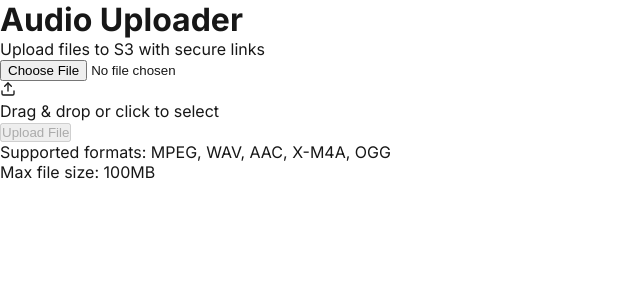
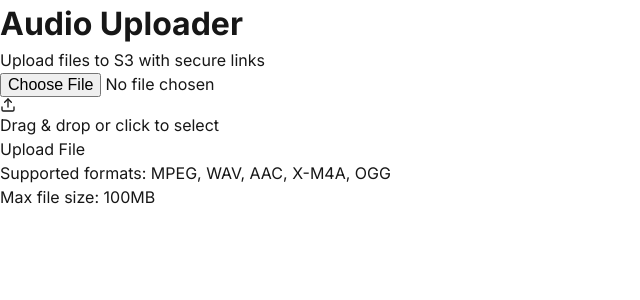
Before and after one commit to fullstacknyc/s3-audio-uploader, a Next.js app: page / in a window 1280 px wide. Shown: the top 300 px of the page, without its empty margins (0-640 px from the left). Built offline with nearby package versions, Linux system fonts and the light colour scheme.

Commit message:
globals.css styling

```diff
--- a/app/globals.css
+++ b/app/globals.css
@@ -1,42 +1,100 @@
 :root {
-  --background: #ffffff;
+  --background: #fff;
   --foreground: #171717;
+  --primary: #2563eb;
+  --primary-hover: #1d4ed8;
+  --success: #16a34a;
+  --error: #dc2626;
+  --border: #e5e7eb;
+  --border-dark: #404040;
+  --text-muted: #6b7280;
+  --radius: 0.5rem;
+  --shadow: 0 1px 3px rgba(0, 0, 0, 0.1);
+  --transition: all 150ms cubic-bezier(0.4, 0, 0.2, 1);
 }
 
 @media (prefers-color-scheme: dark) {
   :root {
     --background: #0a0a0a;
-    --foreground: #ededed;
+    --foreground: #fafafa;
+    --border: #404040;
+    --border-dark: #525252;
+    --text-muted: #a1a1aa;
+    --shadow: 0 1px 3px rgba(0, 0, 0, 0.25);
   }
 }
 
-html,
-body {
-  max-width: 100vw;
-  overflow-x: hidden;
+*,
+*::before,
+*::after {
+  box-sizing: border-box;
+  margin: 0;
+  padding: 0;
+}
+
+html {
+  color-scheme: light dark;
+  scroll-behavior: smooth;
+  -webkit-text-size-adjust: 100%;
+  -webkit-tap-highlight-color: transparent;
 }
 
 body {
+  min-height: 100vh;
   color: var(--foreground);
-  background: var(--background);
-  font-family: Arial, Helvetica, sans-serif;
+  background-color: var(--background);
+  font-family: system-ui, -apple-system, BlinkMacSystemFont, 'Segoe UI', Roboto, Oxygen, Ubuntu, Cantarell, 'Open Sans', sans-serif;
+  font-synthesis: none;
+  text-rendering: optimizeLegibility;
+  line-height: 1.5;
   -webkit-font-smoothing: antialiased;
   -moz-osx-font-smoothing: grayscale;
 }
 
-* {
-  box-sizing: border-box;
-  padding: 0;
-  margin: 0;
+img,
+picture,
+video,
+canvas,
+svg {
+  display: block;
+  max-width: 100%;
+}
+
+input,
+button,
+textarea,
+select {
+  font: inherit;
+  color: inherit;
+}
+
+button {
+  cursor: pointer;
+  background: none;
+  border: none;
 }
 
 a {
   color: inherit;
   text-decoration: none;
+  transition: var(--transition);
 }
 
-@media (prefers-color-scheme: dark) {
+a:hover {
+  text-decoration: underline;
+}
+
+@media (prefers-reduced-motion: reduce) {
   html {
-    color-scheme: dark;
+    scroll-behavior: auto;
+  }
+
+  *,
+  *::before,
+  *::after {
+    animation-duration: 0.01ms !important;
+    animation-iteration-count: 1 !important;
+    transition-duration: 0.01ms !important;
+    scroll-behavior: auto !important;
   }
 }
```
